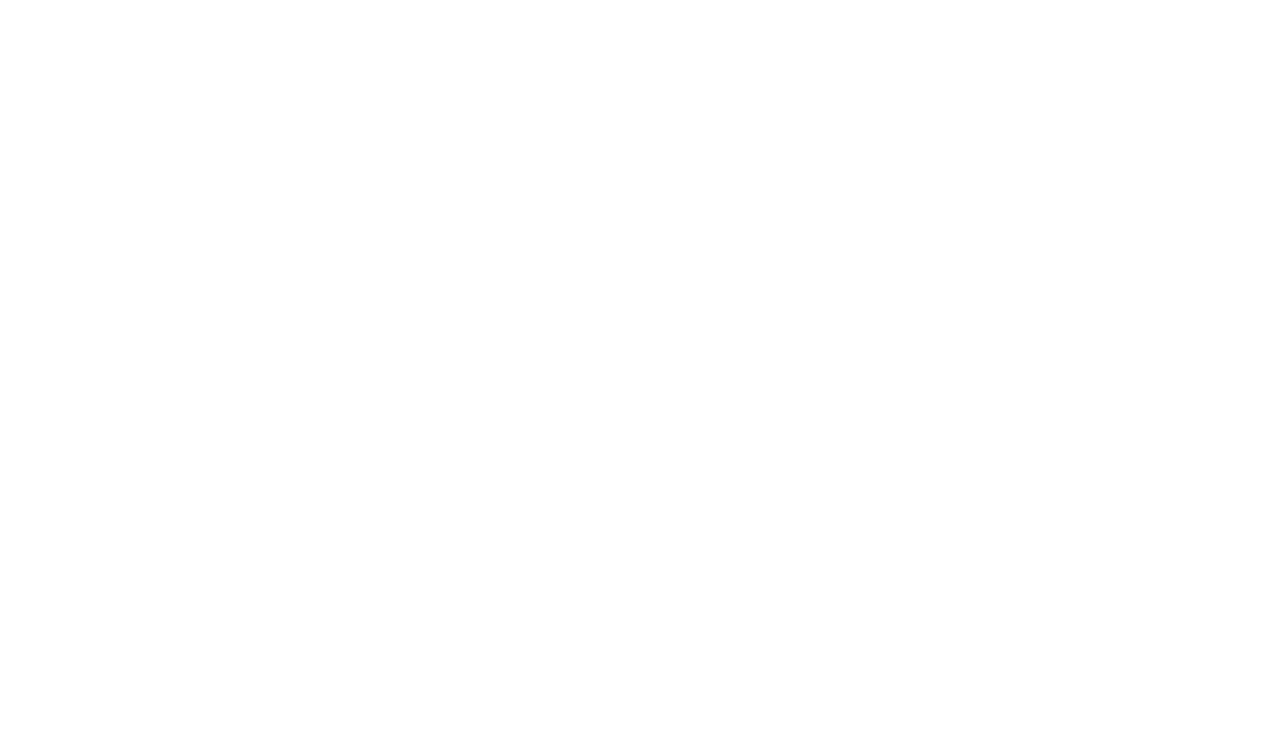
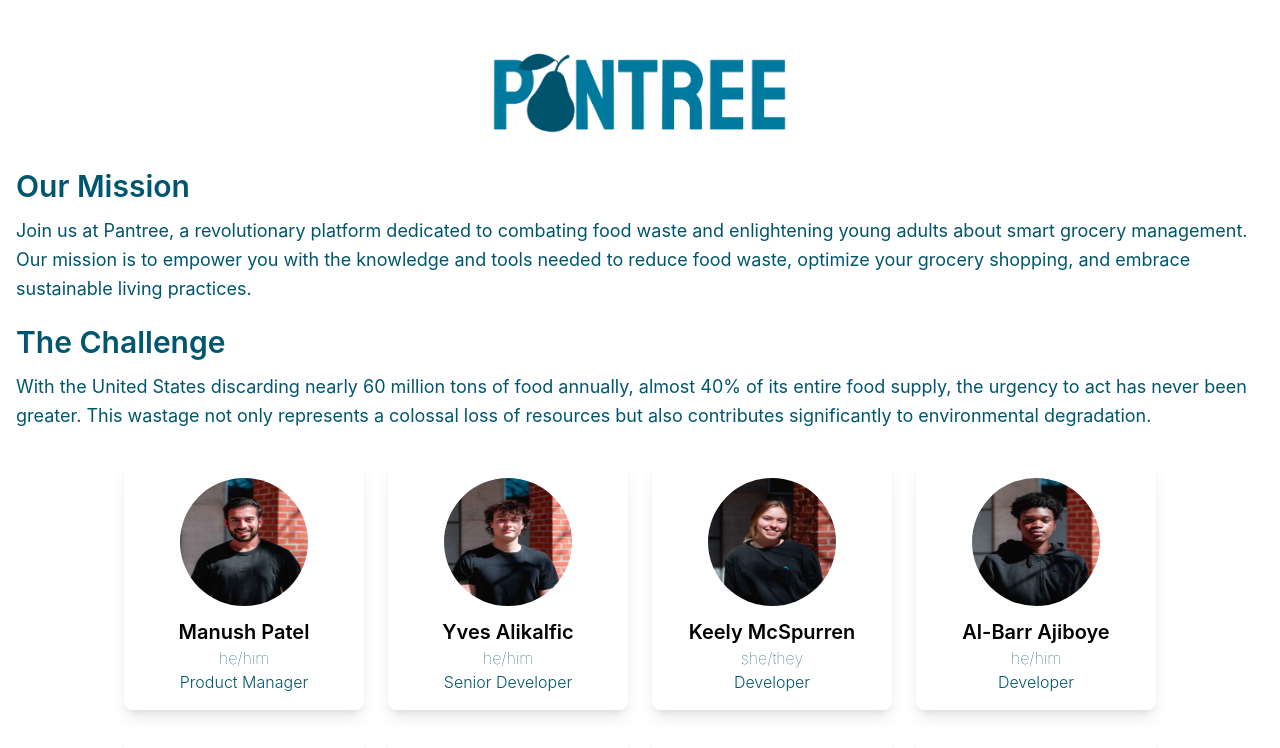
Before and after one commit to Al-Barr419/Pantree-Website, a React (Create React App) app in the folder front-end/: page /about-us in a window 1280 px wide. Before the commit this address had no page. Shown: the top 748 px of the page. Built offline with nearby package versions, Linux system fonts and the light colour scheme; grey boxes are pictures that could not be loaded; a web font is replaced by a local one.

Commit message:
readded about-us route to app.js

```diff
--- a/front-end/src/App.js
+++ b/front-end/src/App.js
@@ -2,6 +2,7 @@
 import LandingPage from "./pages/LandingPage";
 import { BrowserRouter as Router, Routes, Route } from "react-router-dom";
 import Fridge from "./pages/Fridge";
+import AboutUs from "./pages/AboutUs";
 
 function App() {
   return (
@@ -9,6 +10,7 @@
       <Routes>
         <Route path="/" element={<LandingPage />} />
         <Route path="/fridge" element={<Fridge />} />
+        <Route path="/about-us" element={<AboutUs />} />
       </Routes>
     </Router>
   );
```
